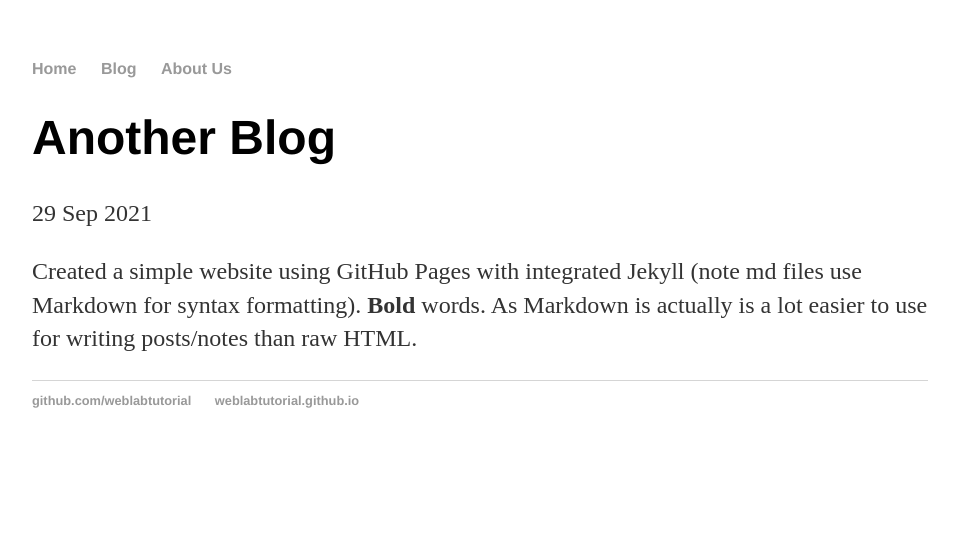
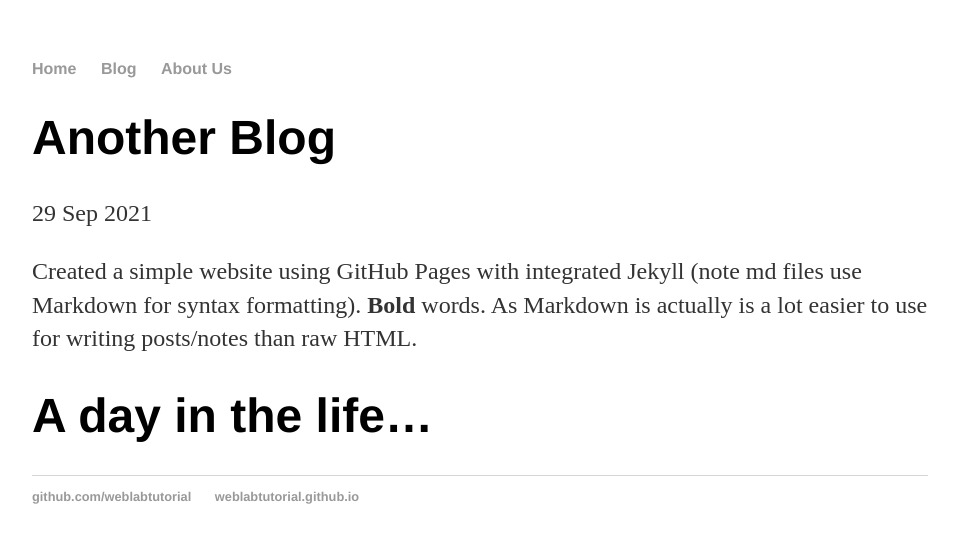
Before and after one commit to MuhammadJ11/muhammadj11.github.io, a Jekyll site: the page built from _posts/2021-09-29-site-launched.md, in a window 1280 px wide. Shown: the top 543 px of the page, without its empty margins (160-1118 px from the left). Built offline with Jekyll 4.4.1, drawn with Linux system fonts in a browser that asks for light colours.

Commit message:
Update 2021-09-29-site-launched.md

```diff
--- a/_posts/2021-09-29-site-launched.md
+++ b/_posts/2021-09-29-site-launched.md
@@ -3,4 +3,7 @@ layout: post
 title: "Another Blog "
 date: 2021-09-29
 ---
+
 Created a simple website using GitHub Pages with integrated Jekyll (note md files use Markdown for syntax formatting).  **Bold** words.  As Markdown is actually is a lot easier to use for writing posts/notes than raw HTML.
+
+# A day in the life...
```
